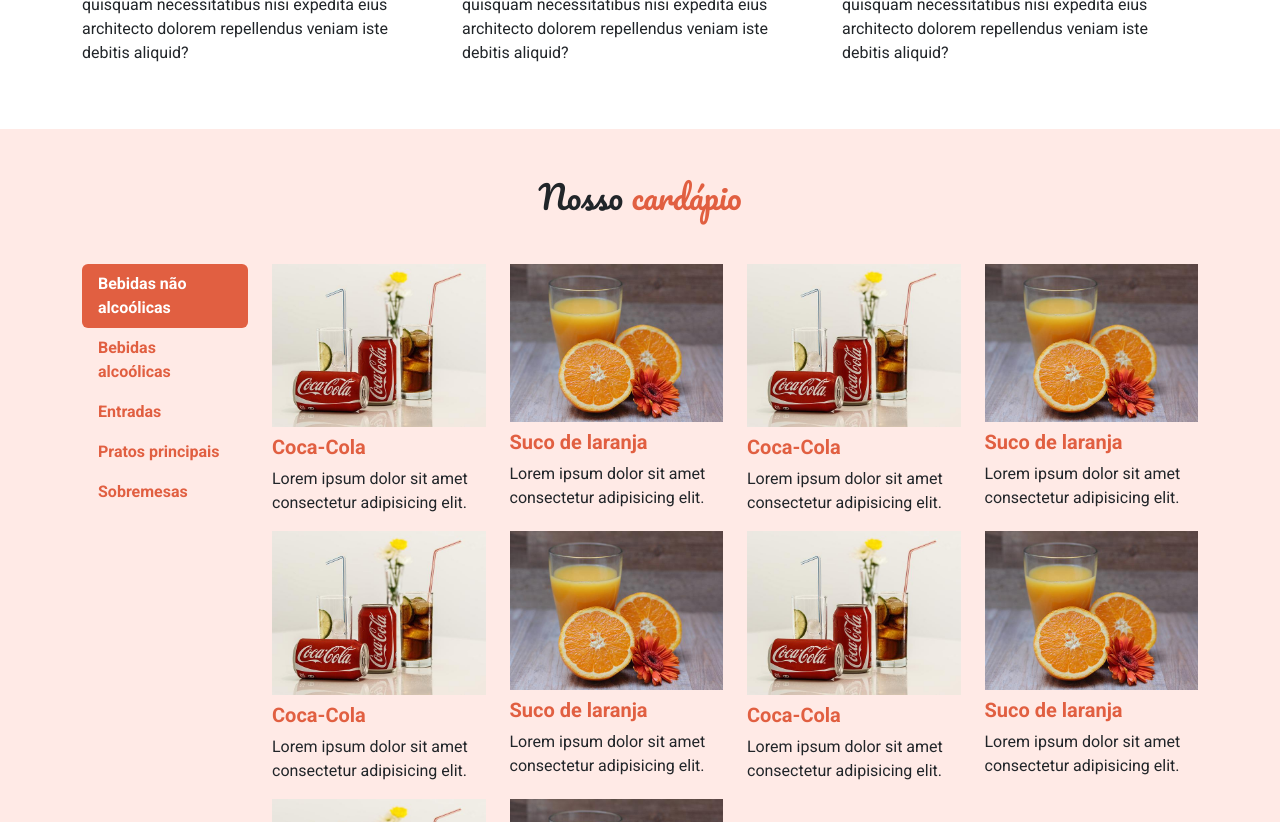
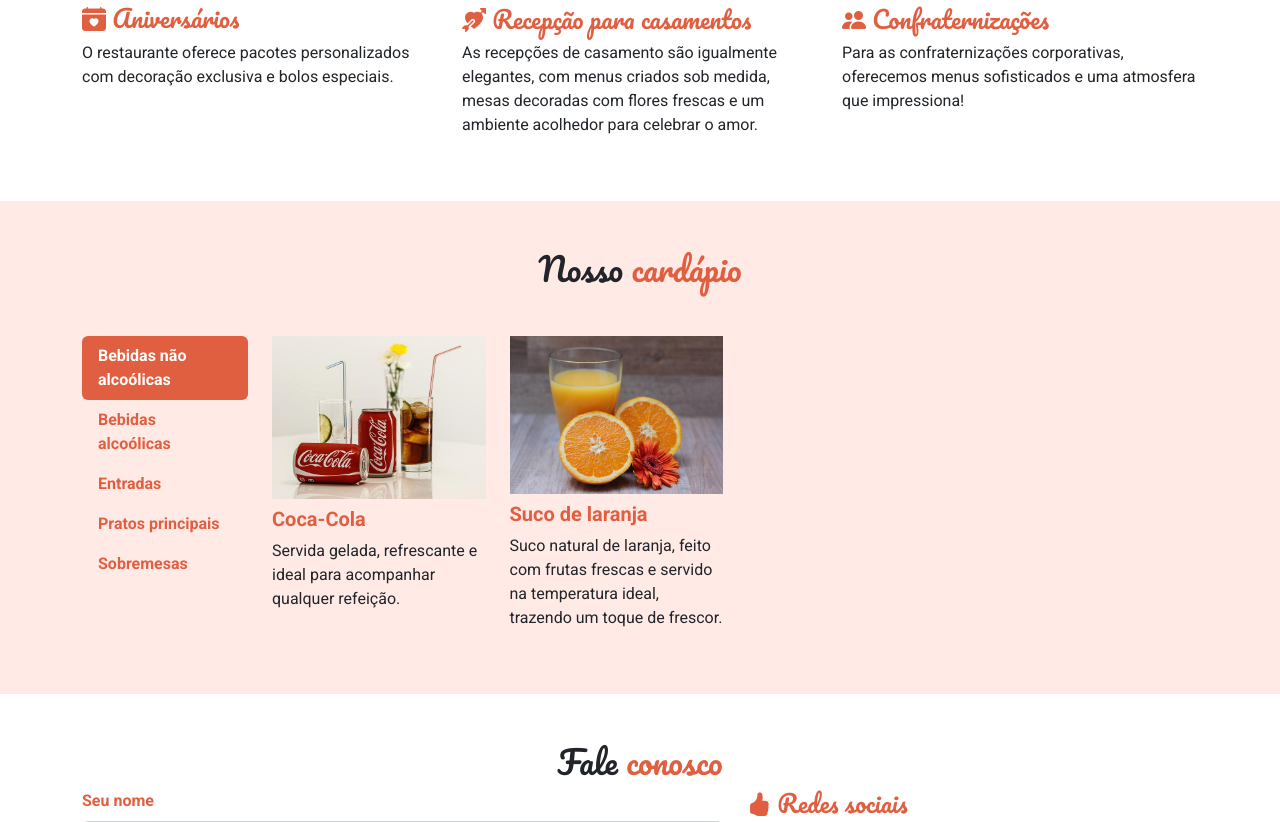
Before and after one commit to Diogoasc7/projeto_restaurante, a plain HTML site: page index.html in a window 1280 px wide. Shown: the part 1775-2597 px from the top of the page. Drawn offline with nearby package versions, Linux system fonts and the light colour scheme.

Commit message:
Algumas alterações foram feita no HTML

```diff
--- a/index.html
+++ b/index.html
@@ -15,7 +15,7 @@
 <body>
     <header class="navbar navbar-expand-lg sticky-top p-4" id="cabecalho">
         <div class="container">
-            <h1 class="navbar-brand m-0 section-title">Nome do restaurante</h1>
+            <h1 class="navbar-brand m-0 section-title">La Première Étoile</h1>
             <button class="navbar-toggler" data-bs-toggle="collapse" data-bs-target="#menu-navegacao">
                 <span class="navbar-toggler-icon"></span>
             </button>
@@ -84,16 +84,16 @@
                         <div class="col-md-7 mt-3 mt-md-0">
                             <h2 class="section-title">Sobre <span class="text-colored">o restaurante</span></h2>
                             <p>
-                                Lorem ipsum dolor sit amet, consectetur adipisicing elit. Cupiditate, id dolorum harum quo consequatur perferendis natus repudiandae optio ipsa voluptates enim ipsam corrupti labore iusto explicabo? Voluptas recusandae quas cumque.
+                                O La Première Étoile é um restaurante sofisticado, conhecido por sua gastronomia refinada e ambiente luxuoso. Fundado em 2005 por um renomado chef francês e um empresário visionário, o restaurante rapidamente se tornou um ícone de elegância e alta gastronomia. Localizado no coração da cidade, ele atrai uma clientela exigente que busca experiências exclusivas e memoráveis.
                             </p>
                             <h3 class="section-title">Sobre <span class="text-colored">o espaço</span></h3>
                             <p>
-                                Lorem ipsum dolor sit amet consectetur adipisicing elit. Dicta accusantium officiis numquam quos iure velit natus alias ut reprehenderit dolor! Eius autem molestias fugit quisquam ducimus explicabo aliquid provident asperiores?
+                                O La Première Étoile é conhecido pelo seu design clássico e ao mesmo tempo moderno, com espaços amplos e bem iluminados que proporcionam um ambiente aconchegante e sofisticado. Ao entrar, os clientes são recebidos por uma equipe atenciosa e um hall decorado com lustres de cristal e obras de arte contemporâneas.
                             </p>
                             <ul>
-                                <li>Item 1</li>
-                                <li>Item 2</li>
-                                <li>Item 3</li>
+                                <li>Salão principal com vista panorâmica, ideal para jantares especiais e eventos.</li>
+                                <li>Sala privativa de vinhos, perfeita para encontros mais reservados e degustações exclusivas.</li>
+                                <li>Terraço ao ar livre, um espaço elegante para eventos ao pôr do sol ou jantares românticos sob as estrelas.</li>
                             </ul>
                         </div>
                     </div>
@@ -113,7 +113,7 @@
                             Aniversários
                         </h3>
                         <p>
-                            Lorem ipsum dolor sit amet consectetur adipisicing elit. Vitae esse officiis explicabo quae ipsam mollitia tenetur itaque, consequuntur quisquam necessitatibus nisi expedita eius architecto dolorem repellendus veniam iste debitis aliquid?
+                            O restaurante oferece pacotes personalizados com decoração exclusiva e bolos especiais.
                         </p>
                     </div>
                     <div class="col-md-4">
@@ -123,7 +123,7 @@
                             Recepção para casamentos
                         </h3>
                         <p>
-                            Lorem ipsum dolor sit amet consectetur adipisicing elit. Vitae esse officiis explicabo quae ipsam mollitia tenetur itaque, consequuntur quisquam necessitatibus nisi expedita eius architecto dolorem repellendus veniam iste debitis aliquid?
+                            As recepções de casamento são igualmente elegantes, com menus criados sob medida, mesas decoradas com flores frescas e um ambiente acolhedor para celebrar o amor.
                         </p>
                     </div>
                     <div class="col-md-4">
@@ -133,7 +133,7 @@
                             Confraternizações
                         </h3>
                         <p>
-                            Lorem ipsum dolor sit amet consectetur adipisicing elit. Vitae esse officiis explicabo quae ipsam mollitia tenetur itaque, consequuntur quisquam necessitatibus nisi expedita eius architecto dolorem repellendus veniam iste debitis aliquid?
+                            Para as confraternizações corporativas, oferecemos menus sofisticados e uma atmosfera que impressiona!
                         </p>
                     </div>
                 </div>
@@ -166,70 +166,14 @@
                                         <img class="d-block w-100" src="imagens/cardapio/bebidas/coca-cola.jpg" alt="Coca-cola">
                                         <h5 class="text-colored fw-bold mt-2">Coca-Cola</h5>
                                         <p>
-                                            Lorem ipsum dolor sit amet consectetur adipisicing elit.
+                                            Servida gelada, refrescante e ideal para acompanhar qualquer refeição.
                                         </p>
                                     </div>
                                     <div class="col-md-3">
                                         <img class="d-block w-100" src="imagens/cardapio/bebidas/suco.jpg" alt="Suco de laranja">
                                         <h5 class="text-colored fw-bold mt-2">Suco de laranja</h5>
                                         <p>
-                                            Lorem ipsum dolor sit amet consectetur adipisicing elit.
-                                        </p>
-                                    </div>
-                                    <div class="col-md-3">
-                                        <img class="d-block w-100" src="imagens/cardapio/bebidas/coca-cola.jpg" alt="Coca-cola">
-                                        <h5 class="text-colored fw-bold mt-2">Coca-Cola</h5>
-                                        <p>
-                                            Lorem ipsum dolor sit amet consectetur adipisicing elit.
-                                        </p>
-                                    </div>
-                                    <div class="col-md-3">
-                                        <img class="d-block w-100" src="imagens/cardapio/bebidas/suco.jpg" alt="Suco de laranja">
-                                        <h5 class="text-colored fw-bold mt-2">Suco de laranja</h5>
-                                        <p>
-                                            Lorem ipsum dolor sit amet consectetur adipisicing elit.
-                                        </p>
-                                    </div>
-                                    <div class="col-md-3">
-                                        <img class="d-block w-100" src="imagens/cardapio/bebidas/coca-cola.jpg" alt="Coca-cola">
-                                        <h5 class="text-colored fw-bold mt-2">Coca-Cola</h5>
-                                        <p>
-                                            Lorem ipsum dolor sit amet consectetur adipisicing elit.
-                                        </p>
-                                    </div>
-                                    <div class="col-md-3">
-                                        <img class="d-block w-100" src="imagens/cardapio/bebidas/suco.jpg" alt="Suco de laranja">
-                                        <h5 class="text-colored fw-bold mt-2">Suco de laranja</h5>
-                                        <p>
-                                            Lorem ipsum dolor sit amet consectetur adipisicing elit.
-                                        </p>
-                                    </div>
-                                    <div class="col-md-3">
-                                        <img class="d-block w-100" src="imagens/cardapio/bebidas/coca-cola.jpg" alt="Coca-cola">
-                                        <h5 class="text-colored fw-bold mt-2">Coca-Cola</h5>
-                                        <p>
-                                            Lorem ipsum dolor sit amet consectetur adipisicing elit.
-                                        </p>
-                                    </div>
-                                    <div class="col-md-3">
-                                        <img class="d-block w-100" src="imagens/cardapio/bebidas/suco.jpg" alt="Suco de laranja">
-                                        <h5 class="text-colored fw-bold mt-2">Suco de laranja</h5>
-                                        <p>
-                                            Lorem ipsum dolor sit amet consectetur adipisicing elit.
-                                        </p>
-                                    </div>
-                                    <div class="col-md-3">
-                                        <img class="d-block w-100" src="imagens/cardapio/bebidas/coca-cola.jpg" alt="Coca-cola">
-                                        <h5 class="text-colored fw-bold mt-2">Coca-Cola</h5>
-                                        <p>
-                                            Lorem ipsum dolor sit amet consectetur adipisicing elit.
-                                        </p>
-                                    </div>
-                                    <div class="col-md-3">
-                                        <img class="d-block w-100" src="imagens/cardapio/bebidas/suco.jpg" alt="Suco de laranja">
-                                        <h5 class="text-colored fw-bold mt-2">Suco de laranja</h5>
-                                        <p>
-                                            Lorem ipsum dolor sit amet consectetur adipisicing elit.
+                                            Suco natural de laranja, feito com frutas frescas e servido na temperatura ideal, trazendo um toque de frescor.
                                         </p>
                                     </div>
                                 </div>
@@ -240,14 +184,14 @@
                                         <img class="d-block w-100" src="imagens/cardapio/bebidas/cerveja.jpg" alt="Cerveja">
                                         <h5 class="text-colored fw-bold mt-2">Cerveja</h5>
                                         <p>
-                                            Lorem ipsum dolor sit amet consectetur adipisicing elit.
+                                            Uma seleção especial de cervejas artesanais, cada uma com sabores únicos que complementam perfeitamente o menu.
                                         </p>
                                     </div>
                                     <div class="col-md-3">
                                         <img class="d-block w-100" src="imagens/cardapio/bebidas/vinho.jpg" alt="Vinho">
                                         <h5 class="text-colored fw-bold mt-2">Vinho</h5>
                                         <p>
-                                            Lorem ipsum dolor sit amet consectetur adipisicing elit.
+                                            Um vinho tinto encorpado, cuidadosamente selecionado da nossa adega privativa para harmonizar com pratos sofisticados.
                                         </p>
                                     </div>
                                 </div>
@@ -256,9 +200,9 @@
                                 <div class="row">
                                     <div class="col-md-3">
                                         <img class="d-block w-100" src="imagens/cardapio/entradas/entrada.jpg" alt="Nome da entrada">
-                                        <h5 class="text-colored fw-bold mt-2">Nome da entrada</h5>
+                                        <h5 class="text-colored fw-bold mt-2">Carpaccio de Atum com Molho de Limão Siciliano</h5>
                                         <p>
-                                            Lorem ipsum dolor sit amet consectetur adipisicing elit.
+                                            Fatias finas de atum fresco, temperadas com azeite de oliva, raspas de limão siciliano e uma pitada de flor de sal, uma explosão de sabores refinados.
                                         </p>
                                     </div>
                                 </div>
@@ -269,14 +213,14 @@
                                         <img class="d-block w-100" src="imagens/cardapio/pratos/pizza.jpg" alt="Pizza">
                                         <h5 class="text-colored fw-bold mt-2">Pizza</h5>
                                         <p>
-                                            Lorem ipsum dolor sit amet consectetur adipisicing elit.
+                                            Uma massa fina e crocante, coberta com ingredientes selecionados como presunto de parma, queijo brie e rúcula, finalizada com azeite trufado.
                                         </p>
                                     </div>
                                     <div class="col-md-3">
                                         <img class="d-block w-100" src="imagens/cardapio/pratos/salmao.jpg" alt="Salmão">
-                                        <h5 class="text-colored fw-bold mt-2">Salmão</h5>
+                                        <h5 class="text-colored fw-bold mt-2">Salmão grelhado ao molho de ervas</h5>
                                         <p>
-                                            Lorem ipsum dolor sit amet consectetur adipisicing elit.
+                                            Um filé de salmão perfeitamente grelhado, coberto com um molho delicado de ervas frescas, servido com purê de batata-baroa e aspargos frescos.
                                         </p>
                                     </div>
                                 </div>
@@ -285,16 +229,16 @@
                                 <div class="row">
                                     <div class="col-md-3">
                                         <img class="d-block w-100" src="imagens/cardapio/sobremesas/bolo.jpg" alt="Bolo de chocolate">
-                                        <h5 class="text-colored fw-bold mt-2">Bolo de chocolate</h5>
+                                        <h5 class="text-colored fw-bold mt-2">Bolo de chocolate Belga</h5>
                                         <p>
-                                            Lorem ipsum dolor sit amet consectetur adipisicing elit.
+                                            Um bolo macio e rico, feito com o melhor chocolate belga, acompanhado de uma calda quente e uma bola de sorvete de baunilha.
                                         </p>
                                     </div>
                                     <div class="col-md-3">
                                         <img class="d-block w-100" src="imagens/cardapio/sobremesas/cupcake.jpg" alt="Cupcake">
-                                        <h5 class="text-colored fw-bold mt-2">Cupcake</h5>
+                                        <h5 class="text-colored fw-bold mt-2">Cupcake de Baunilha com Cobertura de Frutas Vermelhas</h5>
                                         <p>
-                                            Lorem ipsum dolor sit amet consectetur adipisicing elit.
+                                            Um cupcake leve e fofo, com sabor suave de baunilha e uma cobertura vibrante de frutas vermelhas frescas.
                                         </p>
                                     </div>
                                 </div>
@@ -361,7 +305,7 @@
                                 Endereço
                             </h3>
                             <p>
-                                Rua Teste Exemplo nº 145, Bairro Bootstrap - São Paulo - SP
+                                Avenida des Lumières, 1234 - Bairro Ville d'Or Cidade Soleil, SP 01234-567
                             </p>
                         </div>
                     </div>
```
